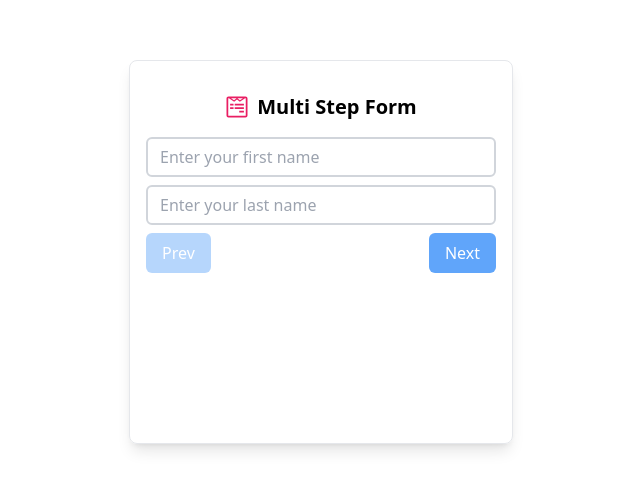
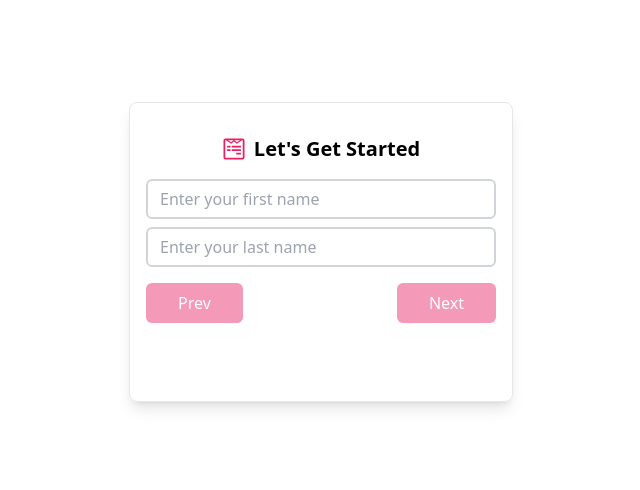
Before and after one commit to sachin-rohilla/Multistep-Form, a React (Vite) app: page / in a window 1280 px wide. Shown: the part 148-638 px from the top of the page, without its empty margins (319-959 px from the left). Built offline with nearby package versions, Linux system fonts and the light colour scheme.

Commit message:
changes in inputs

```diff
--- a/src/App.jsx
+++ b/src/App.jsx
@@ -62,11 +62,11 @@ function App() {
   return (
     <>
       <div className="flex justify-center items-center min-h-screen">
-        <div className="w-96 h-96 m-auto border p-4 shadow-lg rounded-lg">
+        <div className="w-96 h-[300px] m-auto border p-4 shadow-lg rounded-lg">
           <div className="flex items-center justify-center gap-2 py-4">
             <FaWpforms className="text-2xl text-[#E91E63] " />
 
-            <h1 className="font-bold text-xl text-center">Multi Step Form</h1>
+            <h1 className="font-bold text-xl text-center">Let's Get Started</h1>
           </div>
           <form
             className="flex flex-col  items-center gap-2"
@@ -96,14 +96,14 @@ function App() {
                 <InputComp
                   title="email"
                   type="email"
-                  placeholder="enter your email"
+                  placeholder="Enter your email"
                   value={formData?.email}
                   handleChange={handleChange}
                 />
                 <InputComp
                   title="confirmEmail"
                   type="email"
-                  placeholder="enter your confirm email"
+                  placeholder="Please confirm your email"
                   value={formData?.confirmEmail}
                   handleChange={handleChange}
                 />
@@ -115,14 +115,14 @@ function App() {
                 <InputComp
                   title="password"
                   type="password"
-                  placeholder="enter your password"
+                  placeholder="Enter your password"
                   value={formData?.password}
                   handleChange={handleChange}
                 />
                 <InputComp
                   title="confirmPassword"
                   type="password"
-                  placeholder="enter your confirm password"
+                  placeholder="Please confirm your password"
                   value={formData?.confirmPassword}
                   handleChange={handleChange}
                 />
@@ -134,23 +134,23 @@ function App() {
                 <InputComp
                   title="gender"
                   type="text"
-                  placeholder="enter your gender"
+                  placeholder="Enter your gender"
                   value={formData?.gender}
                   handleChange={handleChange}
                 />
                 <InputComp
                   title="role"
                   type="text"
-                  placeholder="enter your role"
+                  placeholder="Enter your role"
                   value={formData?.role}
                   handleChange={handleChange}
                 />
               </>
             )}
 
-            <div className="w-full flex justify-between">
+            <div className="w-full flex justify-between mt-2">
               <button
-                className={`px-4 py-2 bg-blue-400 rounded-md text-white ${
+                className={`px-8 py-2 bg-[#E91E63] rounded-md text-white ${
                   currentStep === 1
                     ? "opacity-45 cursor-not-allowed"
                     : "opacity-100"
@@ -162,7 +162,20 @@ function App() {
                 Prev
               </button>
               <button
-                className="px-4 py-2 bg-blue-400 rounded-md text-white"
+                className={`
+
+                px-8 py-2 bg-[#E91E63] rounded-md text-white ${
+                  (currentStep === 1 &&
+                    !(formData.firstName && formData.lastName)) ||
+                  (currentStep === 2 &&
+                    !(formData.email && formData.confirmEmail)) ||
+                  (currentStep === 3 &&
+                    !(formData.password && formData.confirmPassword)) ||
+                  (currentStep === 4 && !(formData.gender && formData.role))
+                    ? "opacity-45 cursor-not-allowed"
+                    : "opacity-100"
+                }
+                `}
                 type={currentStep === 4 ? "submit" : "button"}
                 onClick={handleNext}
                 disabled={
--- a/src/components/InputComp.jsx
+++ b/src/components/InputComp.jsx
@@ -9,7 +9,7 @@ const InputComp = ({ type, title, value, placeholder, handleChange }) => {
         value={value}
         placeholder={placeholder}
         onChange={handleChange}
-        className=" h-10 px-3 border-2 border-gray-300 rounded-md w-full"
+        className=" h-10 px-3 border-2 border-gray-300 rounded-md w-full focus:border-[#E91E63] focus:outline-none "
         required
       />
     </div>
```
